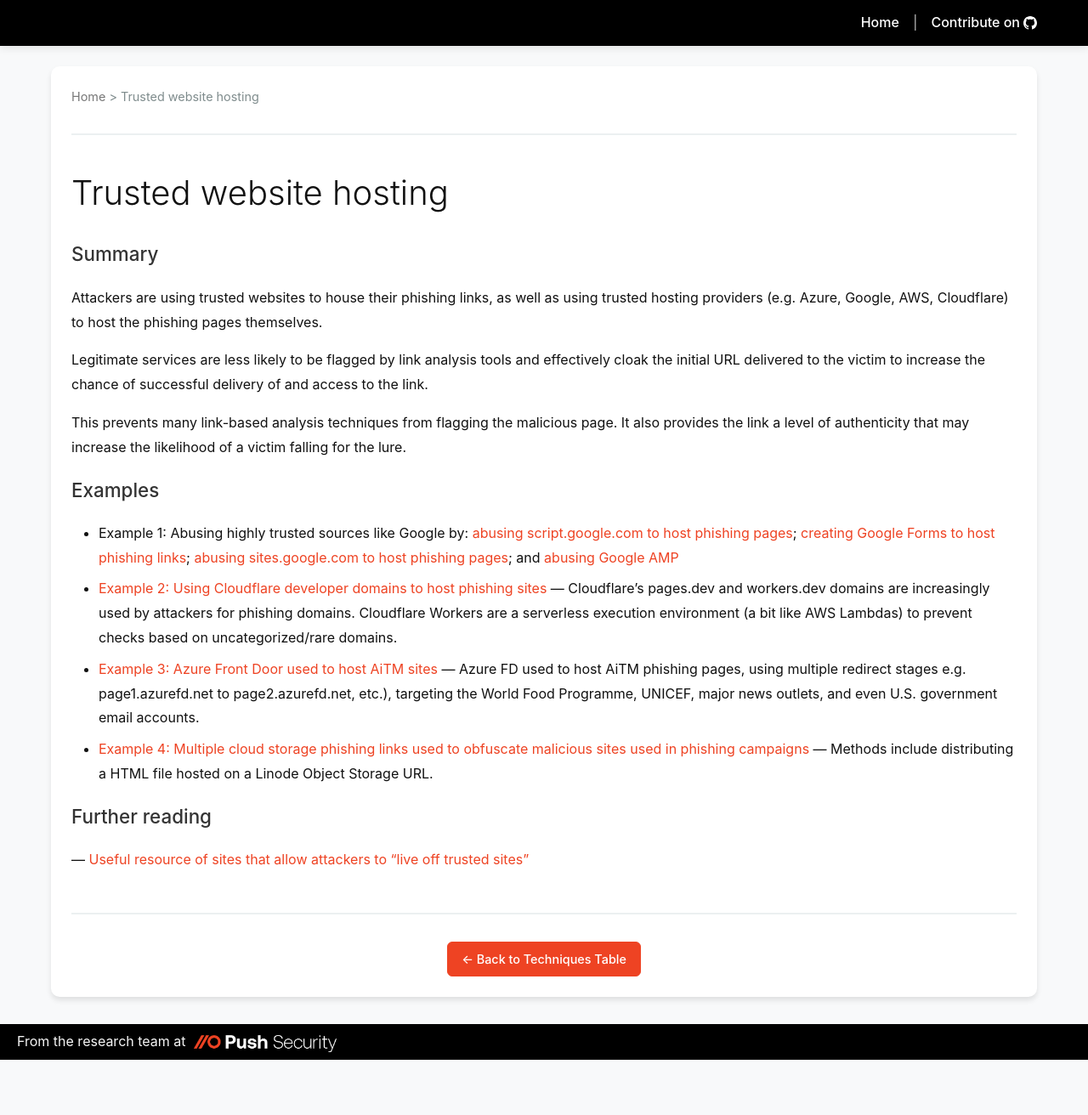
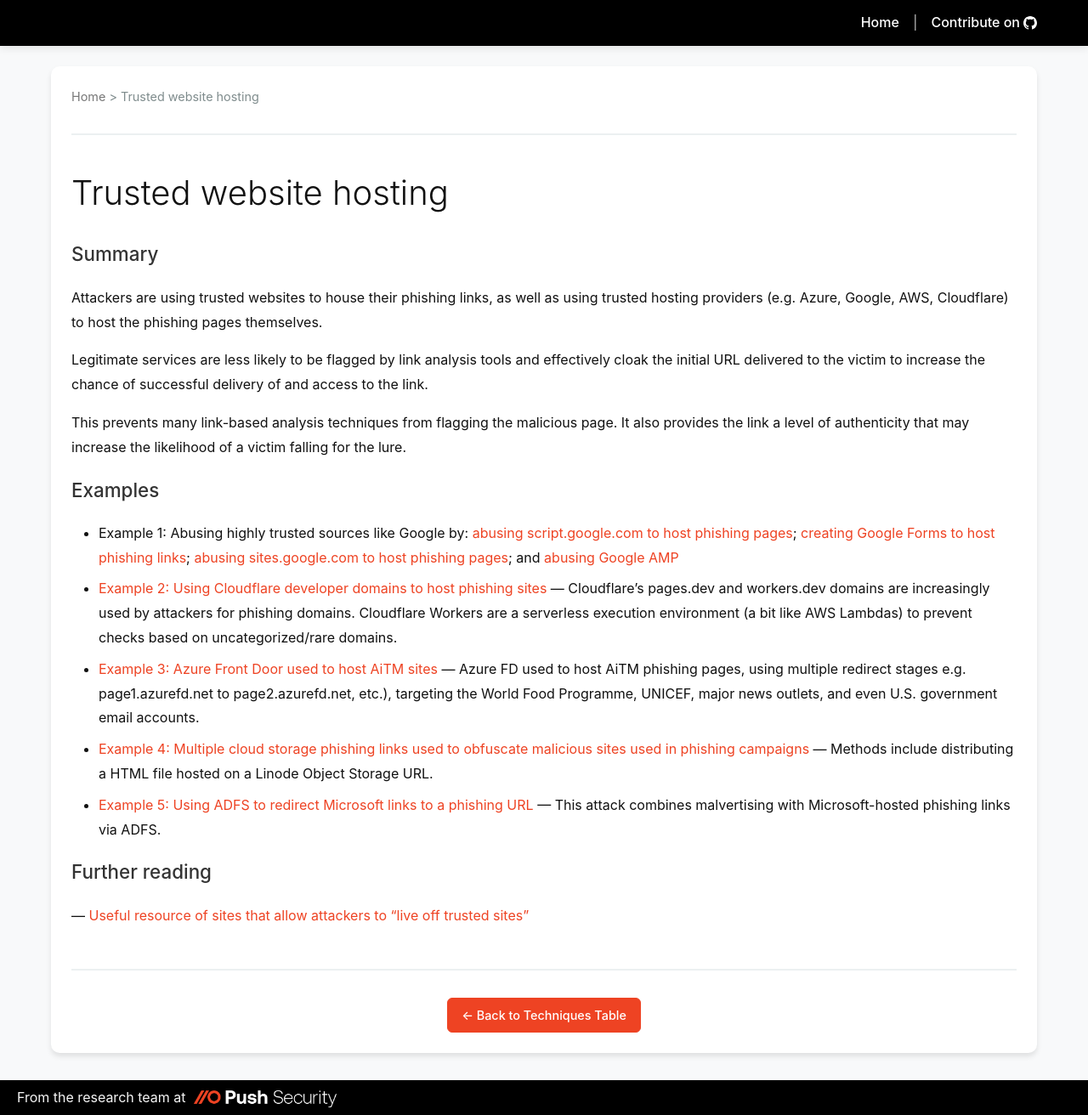
Before and after one commit to pushsecurity/phishing-techniques, a Jekyll site: the page built from _techniques/trusted-website-hosting.md, in a window 1280 px wide. Shown: the whole page at 85% size. Built offline with Jekyll 4.4.1, drawn with Linux system fonts in a browser that asks for light colours; before the commit the page ends 1247 px from its top, so only the background shows below that.

Commit message:
Update trusted-website-hosting.md

```diff
--- a/_techniques/trusted-website-hosting.md
+++ b/_techniques/trusted-website-hosting.md
@@ -20,6 +20,7 @@
 - [Example 2: Using Cloudflare developer domains to host phishing sites](https://pushsecurity.com/blog/how-aitm-phishing-kits-evade-detection/#id-step-1-cloudflare-workers-for-the-initial-gateway) — Cloudflare’s pages.dev and workers.dev domains are increasingly used by attackers for phishing domains. Cloudflare Workers are a serverless execution environment (a bit like AWS Lambdas) to prevent checks based on uncategorized/rare domains.
 - [Example 3: Azure Front Door used to host AiTM sites](https://www.aitm-feed.com/blog/azure-front-door-aitm-phishing) — Azure FD used to host AiTM phishing pages, using multiple redirect stages e.g. page1.azurefd.net to page2.azurefd.net, etc.), targeting the World Food Programme, UNICEF, major news outlets, and even U.S. government email accounts.
 - [Example 4: Multiple cloud storage phishing links used to obfuscate malicious sites used in phishing campaigns](https://radicl.com/radicl-blog/cloudy-with-a-chance-of-cc-theft) — Methods include distributing a HTML file hosted on a Linode Object Storage URL.
+- [Example 5: Using ADFS to redirect Microsoft links to a phishing URL](https://pushsecurity.com/blog/phishing-with-active-directory-federation-services/) — This attack combines malvertising with Microsoft-hosted phishing links via ADFS.
 
 ## Further reading
 — [Useful resource of sites that allow attackers to “live off trusted sites”](https://lots-project.com/)
```
